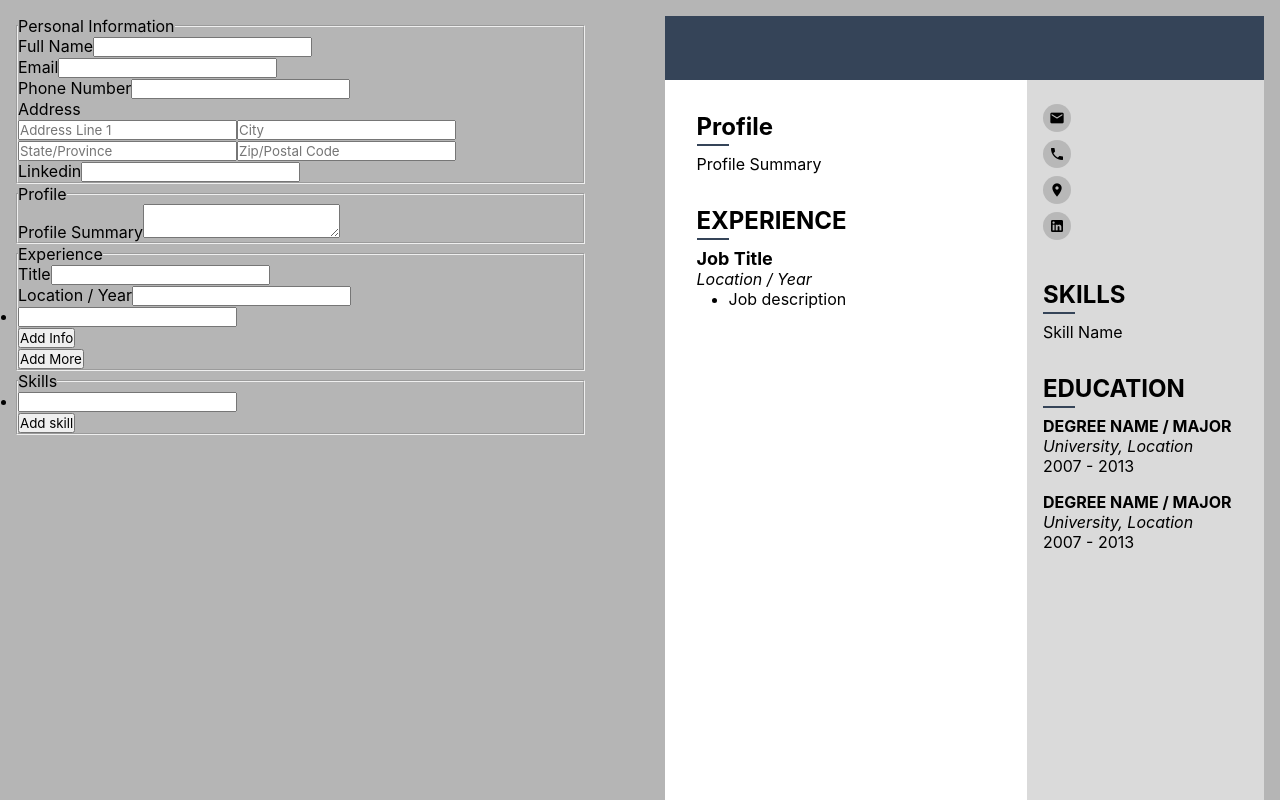
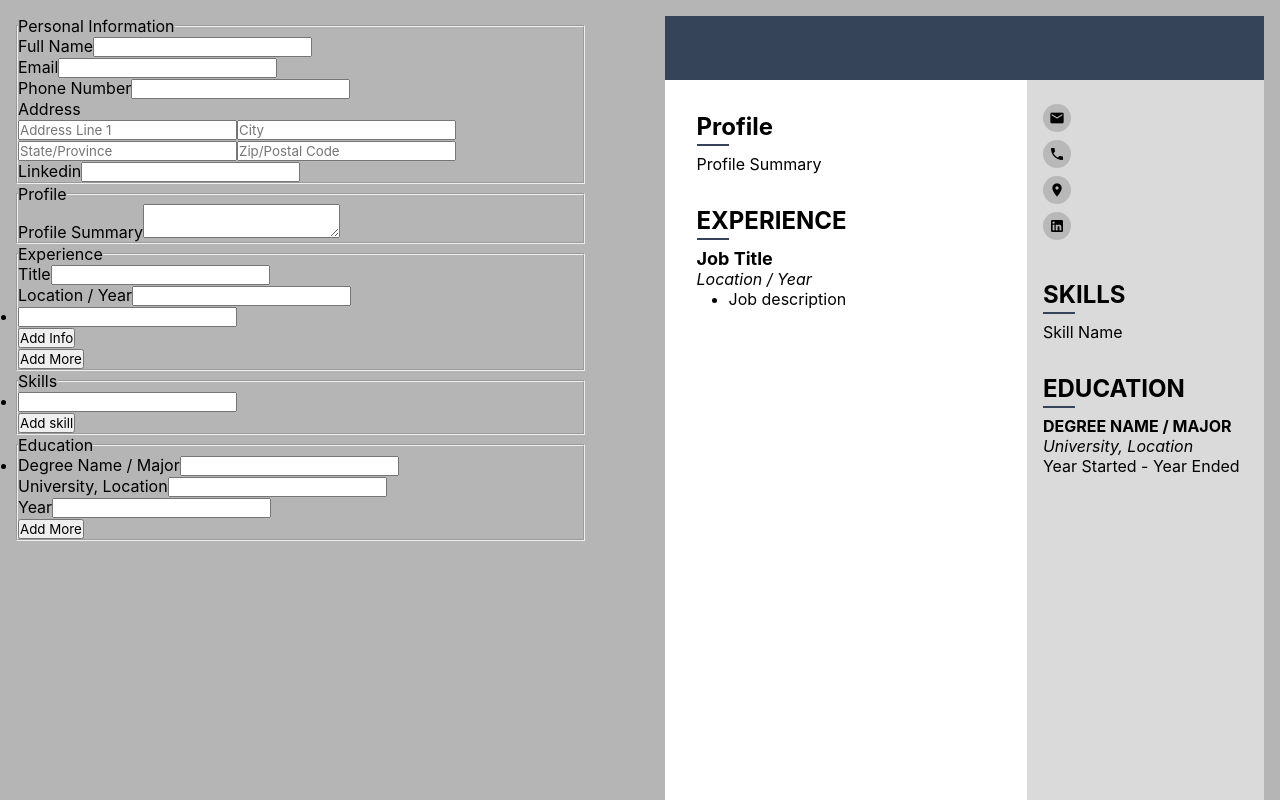
Before and after one commit to ben-cornico/project-cv-maker, a React (Create React App) app in the folder client/: page / in a window 1280 px wide. Shown: the top 800 px of the page. Built offline with nearby package versions, Linux system fonts and the light colour scheme.

Commit message:
added education function

```diff
--- /dev/null
+++ b/client/src/components/Form/Education.js
@@ -0,0 +1,35 @@
+import React, { Component } from 'react';
+import EducationForm from './EducationForm';
+
+export class Education extends Component {
+    constructor(props) {
+        super();
+
+        this.state ={
+            educList: [<li><EducationForm indexKey='0' onChange={props.onChange} /></li>]
+        }
+    }
+
+    addEduc = (e) => {
+        e.preventDefault();
+        this.setState({
+            educList:[...this.state.educList,<li><EducationForm indexKey={this.state.educList.length} onChange={this.props.onChange}/></li>]
+        })
+
+        this.props.addEduc()
+    }
+  render() {
+    return (
+      <fieldset className='fieldset-education'>
+        <legend>Education</legend>
+            <ul>
+                {this.state.educList}
+            </ul>
+
+        <button className="btn-add" onClick={this.addEduc}>Add More</button>
+      </fieldset>
+    )
+  }
+}
+
+export default Education
--- /dev/null
+++ b/client/src/components/Form/EducationForm.js
@@ -0,0 +1,29 @@
+import React, { Component } from 'react'
+
+export class EducationForm extends Component {
+  constructor(props) {
+    super()
+  }
+  render() {
+    return (
+      <div className='eduction-form' data-key={this.props.indexKey}>
+        <div className="form-group">
+            <label htmlFor="degreeName">Degree Name / Major</label>
+            <input type="text" name="degreeName" id="degreeName" onChange={this.props.onChange}/>
+        </div>
+
+        <div className="form-group">
+            <label htmlFor="universityLocation">University, Location</label>
+            <input type="text" name="universityLocation" id="universityLocation" onChange={this.props.onChange}/>
+        </div>
+
+        <div className="form-group">
+            <label htmlFor="year">Year</label>
+            <input type="text" name="year" id="year" onChange={this.props.onChange}/>
+        </div>
+      </div>
+    )
+  }
+}
+
+export default EducationForm
--- a/client/src/components/MainOutput.js
+++ b/client/src/components/MainOutput.js
@@ -2,6 +2,7 @@ import React, { Component } from 'react';
 import Layout from './Output/Layout';
 import ExperienceFormComponent from './Output/ExperienceFormComponent';
 import Skills from './Form/Skills';
+import Education from './Form/Education';
 
 export class MainOutput extends Component {
     constructor() {
@@ -26,13 +27,17 @@ export class MainOutput extends Component {
                 info: ['']
             }],
             skills: [''],
-
+            education: [{
+                degreeName: '',
+                universityLocation: '',
+                year: ''
+            }]
         }
 
-        this.addressHandleChange = this.addressHandleChange.bind(this)
-        this.infoHandleChange = this.infoHandleChange.bind(this)
-        this.profChange = this.profChange.bind(this)
-        this.handleSkillChange = this.handleSkillChange.bind(this)
+        this.addressHandleChange = this.addressHandleChange.bind(this);
+        this.infoHandleChange = this.infoHandleChange.bind(this);
+        this.profChange = this.profChange.bind(this);
+        this.handleSkillChange = this.handleSkillChange.bind(this);
 
     }
 
@@ -126,6 +131,24 @@ export class MainOutput extends Component {
         })
         console.log(e.target.name)
     }
+
+    addEduc = (e) => {
+        this.setState({
+            ...this.state,
+            education: [...this.state.education, {degreeName: '', universityLocation: '', year: ''}]
+        })
+    }
+
+    handleEducChange = (e) => {
+        const educKey = e.target.parentNode.parentNode.dataset.key;
+        const items = this.state.education;
+        items[educKey] = {...items[educKey], [e.target.name]: e.target.value}
+        this.setState({
+            ...this.state,
+            items
+        })
+    }
+
   render() {
     return (
       <>
@@ -179,6 +202,8 @@ export class MainOutput extends Component {
             </fieldset>
 
             <Skills skillChange={this.handleSkillChange} addSkill={this.addSkill}/>
+
+            <Education addEduc={this.addEduc} onChange={this.handleEducChange}/>
         </form>
         <Layout data={this.state}/>
       </>
--- a/client/src/components/Output/Education.js
+++ b/client/src/components/Output/Education.js
@@ -1,12 +1,30 @@
 import React, { Component } from 'react'
 
 export class Education extends Component {
+  constructor(props) {
+    super();
+  }
   render() {
     return (
       <div className='education'>
         <h2 className='component-title'>EDUCATION</h2>
+
         <ul className="education-list">
-            <li className='education-container'>
+          {this.props.edu.map(ed => {
+            return (
+              <li className="education-container">
+                <p className="education-degree">{ed.degreeName ? ed.degreeName : 'DEGREE NAME / MAJOR'}</p>
+                <p className="education-location">
+                  {ed.universityLocation ? ed.universityLocation : 'University, Location'}
+                </p>
+                <p className="education-year">
+                  {ed.year ? ed.year : 'Year Started - Year Ended'}
+                </p>
+              </li>
+            )
+          })}
+
+            {/* <li className='education-container'>
                 <p className="education-degree">DEGREE NAME / MAJOR</p>
                 <p className="education-location">
                     University, Location
@@ -24,7 +42,7 @@ export class Education extends Component {
                 <p className="education-year">
                     2007 - 2013
                 </p>
-            </li>
+            </li> */}
         </ul>
       </div>
     )
--- a/client/src/components/Output/ExperienceForm.js
+++ b/client/src/components/Output/ExperienceForm.js
@@ -1,5 +1,4 @@
 import React, { Component } from 'react';
-import AutoHeightTextArea from './AutoHeightTextArea';
 export class ExperienceForm extends Component {
     constructor(props) {
         super();
--- a/client/src/components/Output/Layout.js
+++ b/client/src/components/Output/Layout.js
@@ -18,7 +18,7 @@ export class Layout extends Component {
 
         <div className="cv-body">
           <Main prof={this.props.data.profSummary} exp={this.props.data.exp}/>
-          <Sidebar data={this.props.data.info} skills={this.props.data.skills}/>
+          <Sidebar data={this.props.data.info} skills={this.props.data.skills} edu={this.props.data.education}/>
         </div>
 
 
--- a/client/src/components/Output/Sidebar.js
+++ b/client/src/components/Output/Sidebar.js
@@ -15,7 +15,7 @@ export class Sidebar extends Component {
       <div className='sidebar'>
         <Info data={this.props.data}/>
         <Skills skills={this.props.skills}/>
-        <Education />
+        <Education edu={this.props.edu}/>
       </div>
     )
   }
```
